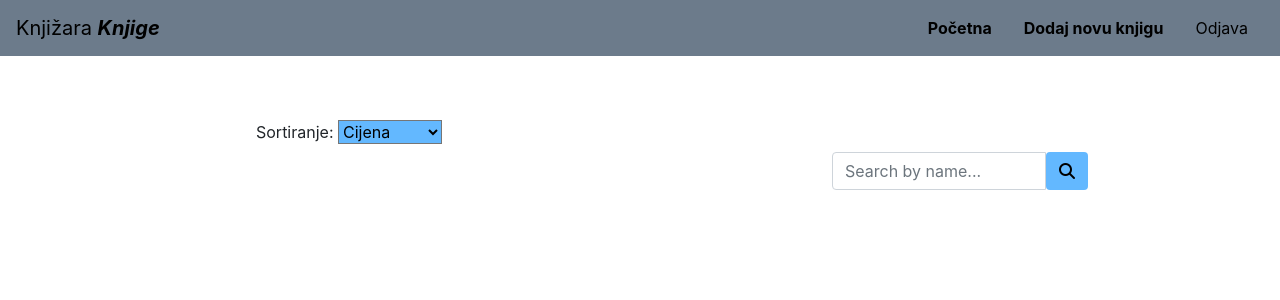
After one commit to ViktorijaBarisic/itehDomaci1, a PHP site: page /home.php in a window 1280 px wide. The commit adds this page. Shown: the top 300 px of the page. Run offline with PHP 8.4, Linux system fonts and the light colour scheme; a stand-in replaces the project's code that opens the database connection; some libraries are stand-ins or nearby versions.

Commit message:
zavrsen login korisnika i dodana home strana

```diff
--- /dev/null
+++ b/home.php
@@ -0,0 +1,97 @@
+
+
+<!DOCTYPE html>
+<html lang="en">
+<head>
+    <meta charset="UTF-8">
+    <meta http-equiv="X-UA-Compatible" content="IE=edge">
+    <meta name="viewport" content="width=device-width, initial-scale=1.0">
+
+    <link rel="stylesheet" href="css/style.css">
+    <link rel="stylesheet" href="css/home.css">
+
+    <title>Knjižara</title>
+     <!-- Icons font CSS-->
+     <link href="vendor/mdi-font/css/material-design-iconic-font.min.css" rel="stylesheet" media="all">
+    <link href="vendor/font-awesome-4.7/css/font-awesome.min.css" rel="stylesheet" media="all">
+    <!-- Font special for pages-->
+    <link href="https://fonts.googleapis.com/css?family=Poppins:100,100i,200,200i,300,300i,400,400i,500,500i,600,600i,700,700i,800,800i,900,900i" rel="stylesheet">
+
+ <!-- Vendor CSS-->
+ <link href="vendor/select2/select2.min.css" rel="stylesheet" media="all">
+ <link href="vendor/datepicker/daterangepicker.css" rel="stylesheet" media="all">
+ <link rel="stylesheet" href="https://maxcdn.bootstrapcdn.com/bootstrap/4.0.0/css/bootstrap.min.css" integrity="sha384-Gn5384xqQ1aoWXA+058RXPxPg6fy4IWvTNh0E263XmFcJlSAwiGgFAW/dAiS6JXm" crossorigin="anonymous">
+ <link rel="stylesheet" href="https://stackpath.bootstrapcdn.com/font-awesome/4.7.0/css/font-awesome.min.css"
+ integrity="sha384-wvfXpqpZZVQGK6TAh5PVlGOfQNHSoD2xbE+QkPxCAFlNEevoEH3Sl0sibVcOQVnN" crossorigin="anonymous">
+ <link rel="stylesheet" href="css/home.css">
+
+    <style>
+
+        /* Modify the background color navbara */
+
+        .navbar-custom {
+            background-color:  #6C7B8B;
+        }
+        /* Modify brand and text color navbara */
+
+        .navbar-custom .navbar-brand,
+        .navbar-custom .navbar-text {
+            color: Black;
+        }
+
+    </style>
+
+</head>
+<body  >
+        <nav class="navbar navbar-custom"  >
+            <a class="navbar-brand" href="home.php">
+                Knjižara <strong> <i>
+                    Knjige
+                </strong></i>
+            </a>
+            <div>
+            <a class="nav-link" href="home.php" style="color:black;text-decoration: none;float:left"><strong>Početna</strong> </a>
+                <a class="nav-link" href="dodajKnjigu.php" style="color:black;text-decoration: none;float:left"><strong>Dodaj novu knjigu</strong> </a>
+
+                <a   class="nav-link" href="logout.php" style="color:black;text-decoration: none;float:right">Odjava</a>
+            </div>
+
+        </nav>
+
+
+
+
+        <div id="books" name="books">
+        <div style="margin-top:5%">
+            <label for="cena" style="margin-left:20%;font-size:16px">Sortiranje: </label>
+            <select name="cena" id="cena" onchange="sortirajPoCeni()" style="background-color:#63B8FF;color:black;font-size:16px">
+                    <option  >Cijena  </option>
+                    <option value="ASC">Rastuća  </option>
+                    <option value="DESC">Opadajuća </option>
+            </select>
+
+            <div class="input-group" style="float:right;padding-left:65%;padding-right:15%;">
+
+            <input type="search" id="form1" class="form-control"  style="float:right" onkeyup="pretraga()" placeholder="Search by name..."/>
+
+
+            <button type="button" class="btn btn-custom" style="background-color:#63B8FF; color:black" ;><i class="fas fa-search"></i> </button>
+        </div>
+        </div>
+
+
+
+
+
+        <script src="https://kit.fontawesome.com/64d58efce2.js" crossorigin="anonymous"></script>
+
+
+     <script src="https://code.jquery.com/jquery-3.1.1.min.js"></script>
+    <script src="https://cdnjs.cloudflare.com/ajax/libs/popper.js/1.12.9/umd/popper.min.js" integrity="sha384-ApNbgh9B+Y1QKtv3Rn7W3mgPxhU9K/ScQsAP7hUibX39j7fakFPskvXusvfa0b4Q" crossorigin="anonymous"></script>
+    <script src="https://maxcdn.bootstrapcdn.com/bootstrap/4.0.0/js/bootstrap.min.js" integrity="sha384-JZR6Spejh4U02d8jOt6vLEHfe/JQGiRRSQQxSfFWpi1MquVdAyjUar5+76PVCmYl" crossorigin="anonymous"></script>
+
+
+
+
+</body>
+</html>
```
Also changed, not shown: login.php (+0 -47 lines), model/User.php (+7 -0 lines).
